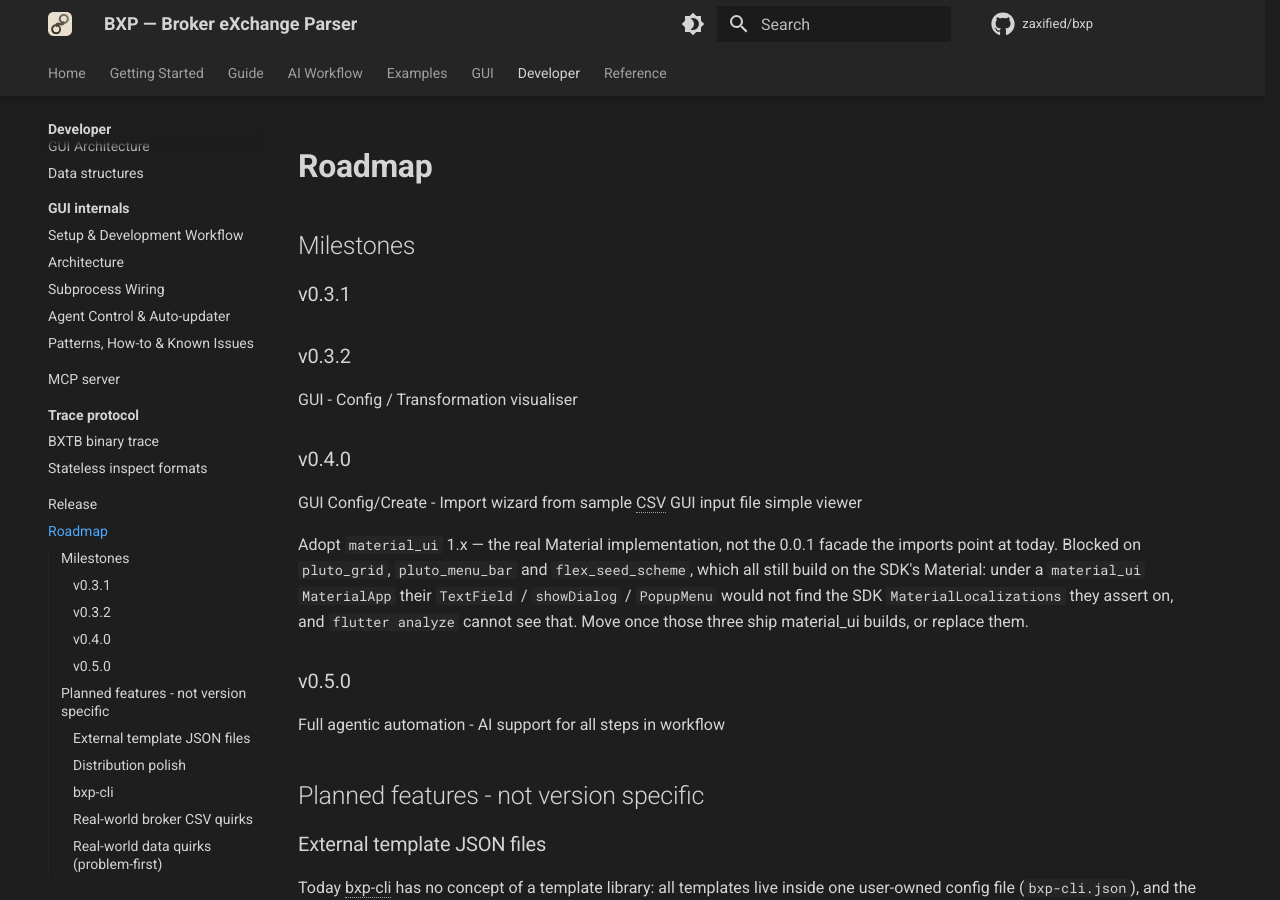
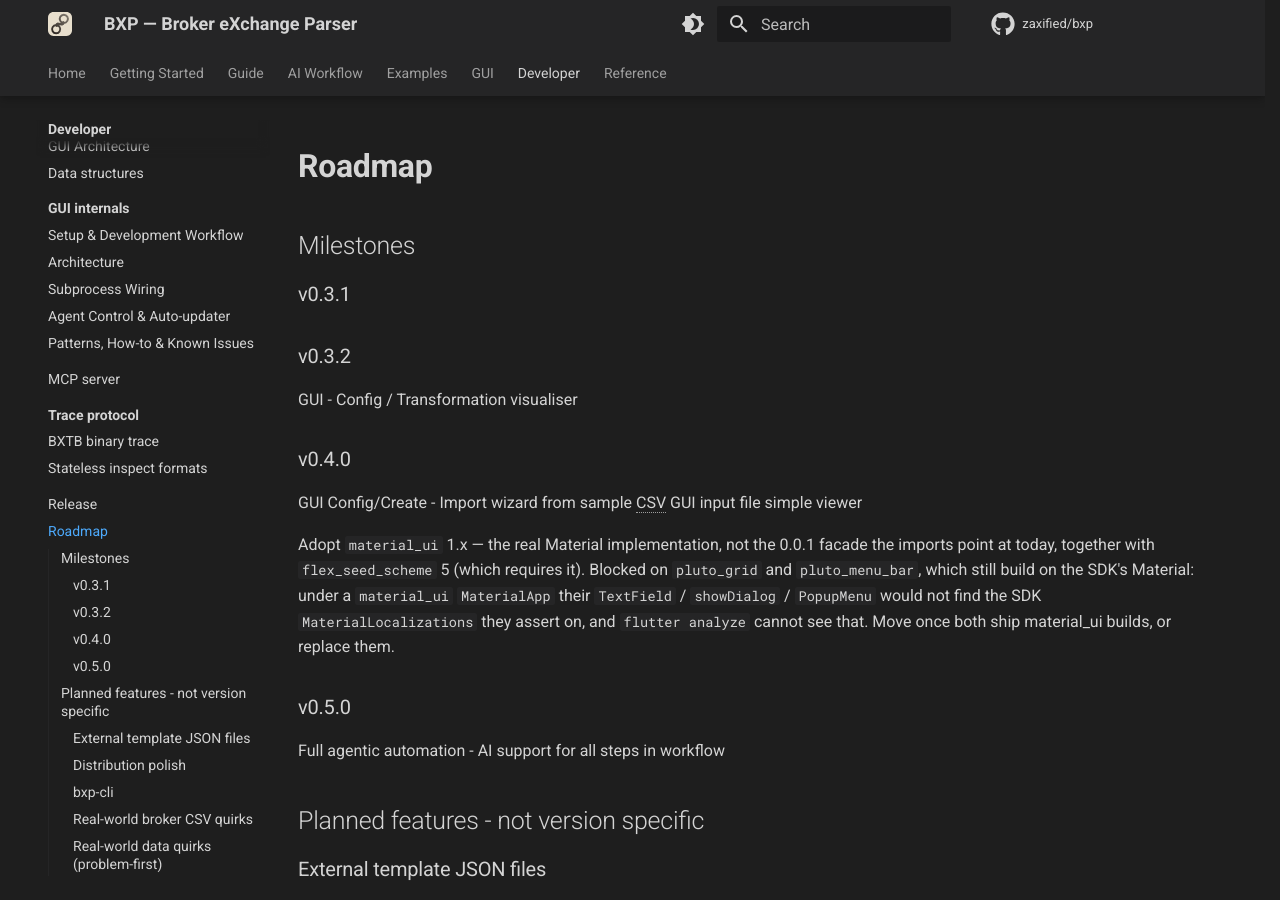
Before and after one commit to zaxified/bxp, an MkDocs documentation site: the page built from docs/dev/roadmap.md, in a window 1280 px wide and 900 px high. Built offline with MkDocs 1.6.1 and Material for MkDocs 9.7.7, drawn with Linux system fonts in a browser that asks for light colours; plug-ins that fetch from the network failed and are left out; comment, search, counter and statistics services are not loaded.

Commit message:
build(deps): Flutter 3.47.9, current GitHub Actions and docs toolchain
- Flutter 3.47.0 -> 3.47.9 in every workflow: the 3.47.8 Dart BoringSSL
  security update (the updater downloads over HTTPS; the advisory asks
  Linux/Windows apps to rebuild), the 3.47.6 Windows production-app hang,
  the 3.47.2 Linux touch memory leak and libpng fix. 3.50.0 is two days
  old and a minor with the Material deprecations — a step of its own.
- Actions to their latest releases: checkout v7, upload-artifact v7,
  download-artifact v8 (a digest mismatch now fails the job), setup-python
  7.1.0, action-gh-release 3.0.4. All run on Node 24 on hosted runners;
  no workflow relies on checkout's credential file.
- Docs: mkdocs-material 9.8.1 (security release; raises pillow >= 13 and
  cairosvg >= 2.9.1), mkdocs-glightbox 0.5.3.
- Roadmap: flex_seed_scheme 5 now builds on material_ui, so the v0.4.0
  material_ui 1.x move waits only on pluto_grid and pluto_menu_bar.

Verified locally on Flutter 3.47.9: test-04 (analyze, flutter test,
json5_ast), a Linux release build, and gen-docs --build (strict). zig-libs
stays on tag 2026-11-11 (main past it is tests plus two LOW fixes bxp does
not reach); Zig 0.17.1 is the current release.

Co-Authored-By: Claude Opus 5.5 <noreply@anthropic.com>

```diff
--- a/docs/dev/roadmap.md
+++ b/docs/dev/roadmap.md
@@ -18,12 +18,12 @@ GUI Config/Create - Import wizard from sample CSV
 GUI input file simple viewer
 
 Adopt `material_ui` 1.x — the real Material implementation, not the 0.0.1
-facade the imports point at today. Blocked on `pluto_grid`, `pluto_menu_bar`
-and `flex_seed_scheme`, which all still build on the SDK's Material: under a
-`material_ui` `MaterialApp` their `TextField` / `showDialog` / `PopupMenu`
-would not find the SDK `MaterialLocalizations` they assert on, and
-`flutter analyze` cannot see that. Move once those three ship material_ui
-builds, or replace them.
+facade the imports point at today, together with `flex_seed_scheme` 5 (which
+requires it). Blocked on `pluto_grid` and `pluto_menu_bar`, which still build
+on the SDK's Material: under a `material_ui` `MaterialApp` their `TextField` /
+`showDialog` / `PopupMenu` would not find the SDK `MaterialLocalizations` they
+assert on, and `flutter analyze` cannot see that. Move once both ship
+material_ui builds, or replace them.
 
 ### v0.5.0
 
```
Also changed, not shown: scripts/docs/requirements.txt (+4 -4 lines), 4 other files.
